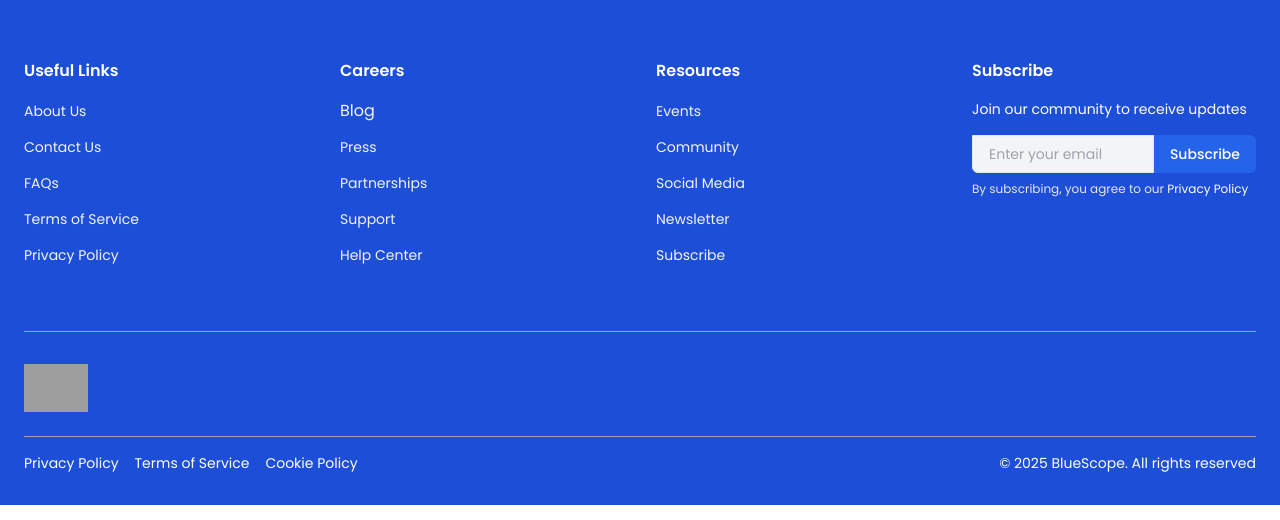
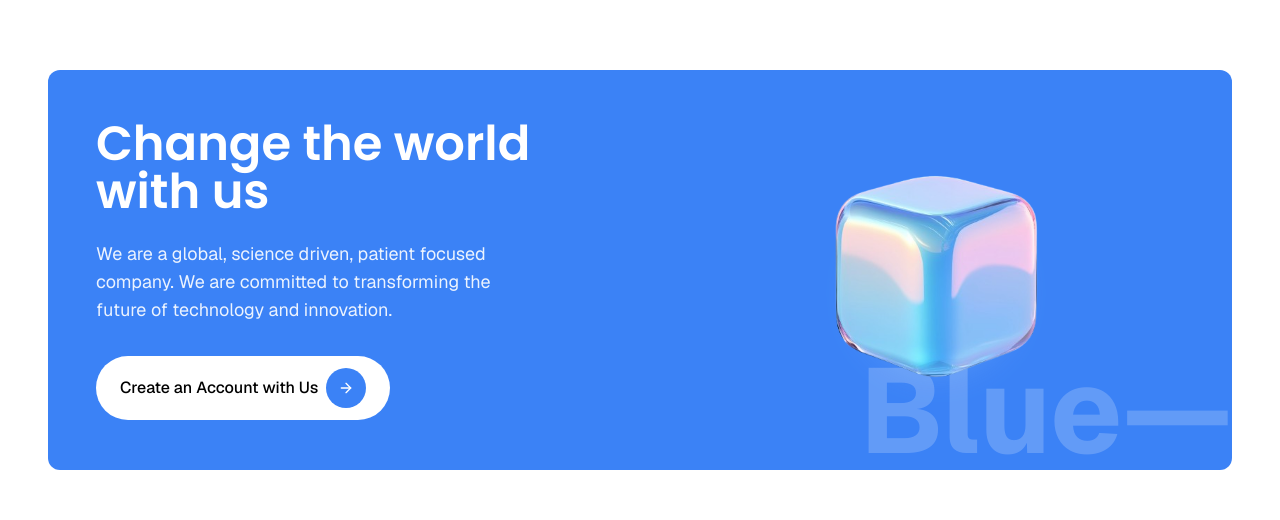
Before and after one commit to Mmesomadavid/bluescope, a React (Vite) app: page / in a window 1280 px wide. Shown: the part 1601-2121 px from the top of the page. Built offline with nearby package versions, Linux system fonts and the light colour scheme; grey boxes are pictures that could not be loaded.

Commit message:
made new changes

```diff
--- /dev/null
+++ b/src/components/Cta.tsx
@@ -0,0 +1,94 @@
+"use client"
+
+import { motion } from "framer-motion"
+import { ArrowRight } from 'lucide-react'
+import type { FC } from "react"
+import cryptoGlass from '../assets/Futuristic_Glass_Cube.png'
+
+const Cta: FC = () => {
+  return (
+    <section className="relative w-full py-16 md:py-24 overflow-hidden">
+      <div className="max-w-8xl mx-auto px-6 md:px-12">
+        <motion.div
+          initial={{ opacity: 0, y: 20 }}
+          whileInView={{ opacity: 1, y: 0 }}
+          transition={{ duration: 0.5 }}
+          viewport={{ once: true }}
+          className="bg-blue-500 rounded-xl overflow-hidden"
+        >
+          <div className="grid grid-cols-1 lg:grid-cols-2 items-center">
+            {/* Text Content */}
+            <div className="p-8 md:p-12 lg:p-12 text-white">
+              <motion.h2
+                initial={{ opacity: 0, y: 20 }}
+                whileInView={{ opacity: 1, y: 0 }}
+                transition={{ duration: 0.5, delay: 0.1 }}
+                viewport={{ once: true }}
+                className="text-4xl md:text-5xl font-semibold mb-6 Poppins"
+              >
+                Change the world with us
+              </motion.h2>
+
+              <motion.p
+                initial={{ opacity: 0, y: 20 }}
+                whileInView={{ opacity: 1, y: 0 }}
+                transition={{ duration: 0.5, delay: 0.2 }}
+                viewport={{ once: true }}
+                className="text-white/90 text-lg mb-8 max-w-md"
+              >
+                We are a global, science driven, patient focused company. We are committed to transforming the future of technology and innovation.
+              </motion.p>
+
+              <motion.div
+                initial={{ opacity: 0, y: 20 }}
+                whileInView={{ opacity: 1, y: 0 }}
+                transition={{ duration: 0.5, delay: 0.3 }}
+                viewport={{ once: true }}
+              >
+                <button className="bg-white text-black px-6 py-3 rounded-full font-medium hover:bg-blue-50 transition-colors inline-flex items-center group">
+                  Create an Account with Us
+                  <span className="ml-2 bg-blue-500 text-white rounded-full  p-3 group-hover:bg-blue-600 transition-colors">
+                    <ArrowRight size={16} />
+                  </span>
+                </button>
+              </motion.div>
+            </div>
+
+            {/* Image Section */}
+            <div className="relative h-full min-h-[300px] lg:min-h-[400px]">
+              {/* Device/Product Image */}
+              <motion.div
+                initial={{ opacity: 0, x: 20 }}
+                whileInView={{ opacity: 1, x: 0 }}
+                transition={{ duration: 0.7, delay: 0.2 }}
+                viewport={{ once: true }}
+                className="absolute inset-0 flex items-center justify-center"
+              >
+                <div className="relative">
+                  {/* Blue glow effect */}
+                  <div className="absolute bottom-1/4 left-1/2 -translate-x-1/2 w-32 h-32 bg-blue-300 rounded-full blur-xl opacity-70"></div>
+
+                  {/* Placeholder for the device image */}
+                  <img
+                    src={cryptoGlass}
+                    alt="Innovative device"
+                    className="relative z-10 max-h-[350px] object-contain"
+                  />
+                </div>
+              </motion.div>
+
+              {/* Background elements */}
+              <div className="absolute bottom-0 right-0 opacity-20">
+                <div className="text-white text-[120px] font-bold leading-none">
+                  Blue—
+                </div>
+              </div>
+            </div>
+          </div>
+        </motion.div>
+      </div>
+    </section>
+  )
+}
+
+export default Cta
--- a/src/components/WhoWeAre.tsx
+++ b/src/components/WhoWeAre.tsx
@@ -1,4 +1,4 @@
-'use client'
+"use client"
 
 import { motion } from "framer-motion"
 import type { FC } from "react"
@@ -6,8 +6,12 @@ import type { FC } from "react"
 const WhoWeAre: FC = () => {
   return (
     <section className="relative w-full py-16 md:py-24 bg-white overflow-hidden">
+      {/* Blur blue circles */}
+      <div className="absolute top-20 left-20 w-32 h-32 bg-blue-400 rounded-full opacity-10 blur-3xl"></div>
+      <div className="absolute bottom-40 right-20 w-40 h-40 bg-blue-500 rounded-full opacity-10 blur-3xl"></div>
+      <div className="absolute top-1/2 left-1/3 w-24 h-24 bg-blue-300 rounded-full opacity-10 blur-2xl"></div>
+
       <div className="max-w-7xl mx-auto px-6 md:px-12 space-y-16">
-
         {/* Header Section */}
         <div className="text-center md:text-left space-y-8 max-w-5xl mx-auto lg:mx-0">
           <motion.h2
@@ -15,11 +19,13 @@ const WhoWeAre: FC = () => {
             whileInView={{ opacity: 1, y: 0 }}
             transition={{ duration: 0.5 }}
             viewport={{ once: true }}
-            className="text-4xl md:text-3xl font-semibold tracking-wide uppercase  max-w-4xl mx-auto md:mx-0"
+            className="text-xl md:text-2xl font-semibold tracking-wide uppercase max-w-4xl mx-auto md:mx-0"
             style={{ lineHeight: 1.2 }}
           >
-            At Blue Scope Pty Ltd,<br />
-            We Safeguard and Enhance Your Wealth<br />
+            At Blue Scope Pty Ltd,
+            <br />
+            We Safeguard and Enhance Your Wealth
+            <br />
             Through Strategic Investments
           </motion.h2>
 
@@ -30,10 +36,10 @@ const WhoWeAre: FC = () => {
             viewport={{ once: true }}
             className="text-gray-700 max-w-3xl mx-auto md:mx-0 text-lg leading-relaxed"
           >
-            We are committed to being your trusted partner in preserving and growing wealth via diversified
-            investment opportunities in mining, agriculture, real estate tokenization, and philanthropy.
-            Our approach blends deep market expertise with innovative strategies to deliver tailored wealth
-            planning solutions that align with your aspirations and global market dynamics.
+            We are committed to being your trusted partner in preserving and growing wealth via diversified investment
+            opportunities in mining, agriculture, real estate tokenization, and philanthropy. Our approach blends deep
+            market expertise with innovative strategies to deliver tailored wealth planning solutions that align with
+            your aspirations and global market dynamics.
           </motion.p>
         </div>
 
@@ -59,10 +65,7 @@ const WhoWeAre: FC = () => {
             <div className="absolute -right-4 -bottom-4 z-20">
               <div className="grid grid-cols-4 gap-1">
                 {[...Array(12)].map((_, i) => (
-                  <div
-                    key={i}
-                    className={`w-3 h-3 ${i % 3 === 0 ? "bg-blue-500" : "bg-transparent"}`}
-                  />
+                  <div key={i} className={`w-3 h-3 ${i % 3 === 0 ? "bg-blue-500" : "bg-transparent"}`} />
                 ))}
               </div>
             </div>
@@ -90,10 +93,7 @@ const WhoWeAre: FC = () => {
                 <div className="absolute -right-2 -bottom-2 z-0">
                   <div className="grid grid-cols-3 gap-1">
                     {[...Array(6)].map((_, i) => (
-                      <div
-                        key={i}
-                        className={`w-2 h-2 ${i % 2 === 0 ? item.dot : "bg-transparent"}`}
-                      />
+                      <div key={i} className={`w-2 h-2 ${i % 2 === 0 ? item.dot : "bg-transparent"}`} />
                     ))}
                   </div>
                 </div>
--- a/src/index.css
+++ b/src/index.css
@@ -18,7 +18,7 @@ body, html {
 }
 
 body {
-  font-family: 'Poppins', sans-serif;
+  font-family: 'Geist', sans-serif;
 }
 
 .Poppins{
--- a/src/pages/Home.tsx
+++ b/src/pages/Home.tsx
@@ -1,14 +1,14 @@
 import type React from "react"
 import Hero from "../components/Hero"
 import WhoWeAre from "../components/WhoWeAre"
-import Testimonials from "../components/Testimonials"
+import Cta from "../components/Cta"
 
 const Home: React.FC = () => {
   return (
     <div className="min-h-screen">
       <Hero />
       <WhoWeAre />
-      <Testimonials />
+      <Cta />
     </div>
   )
 }
```
Also changed, not shown: src/components/Testimonials.tsx (+149 -5 lines).
